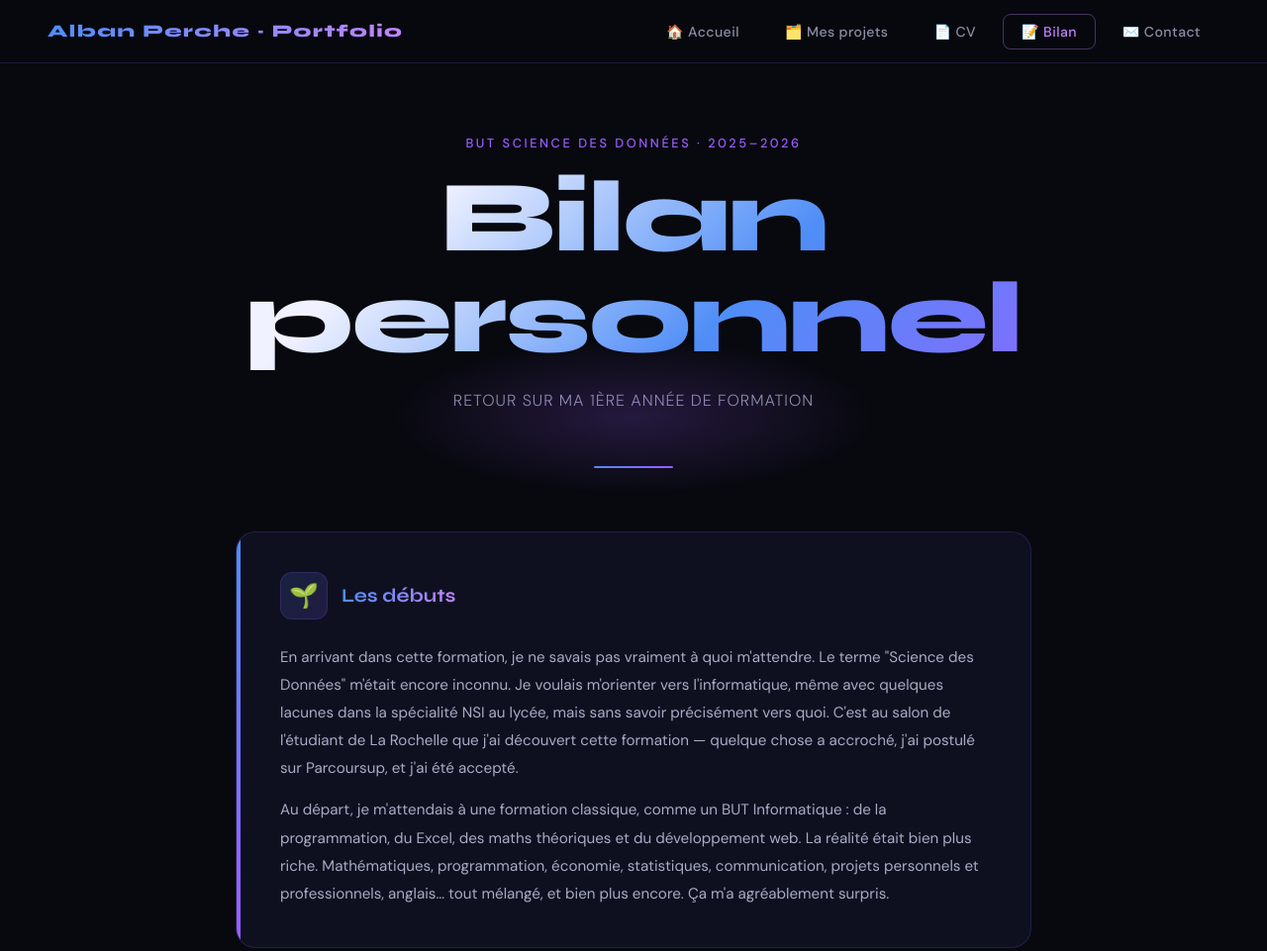
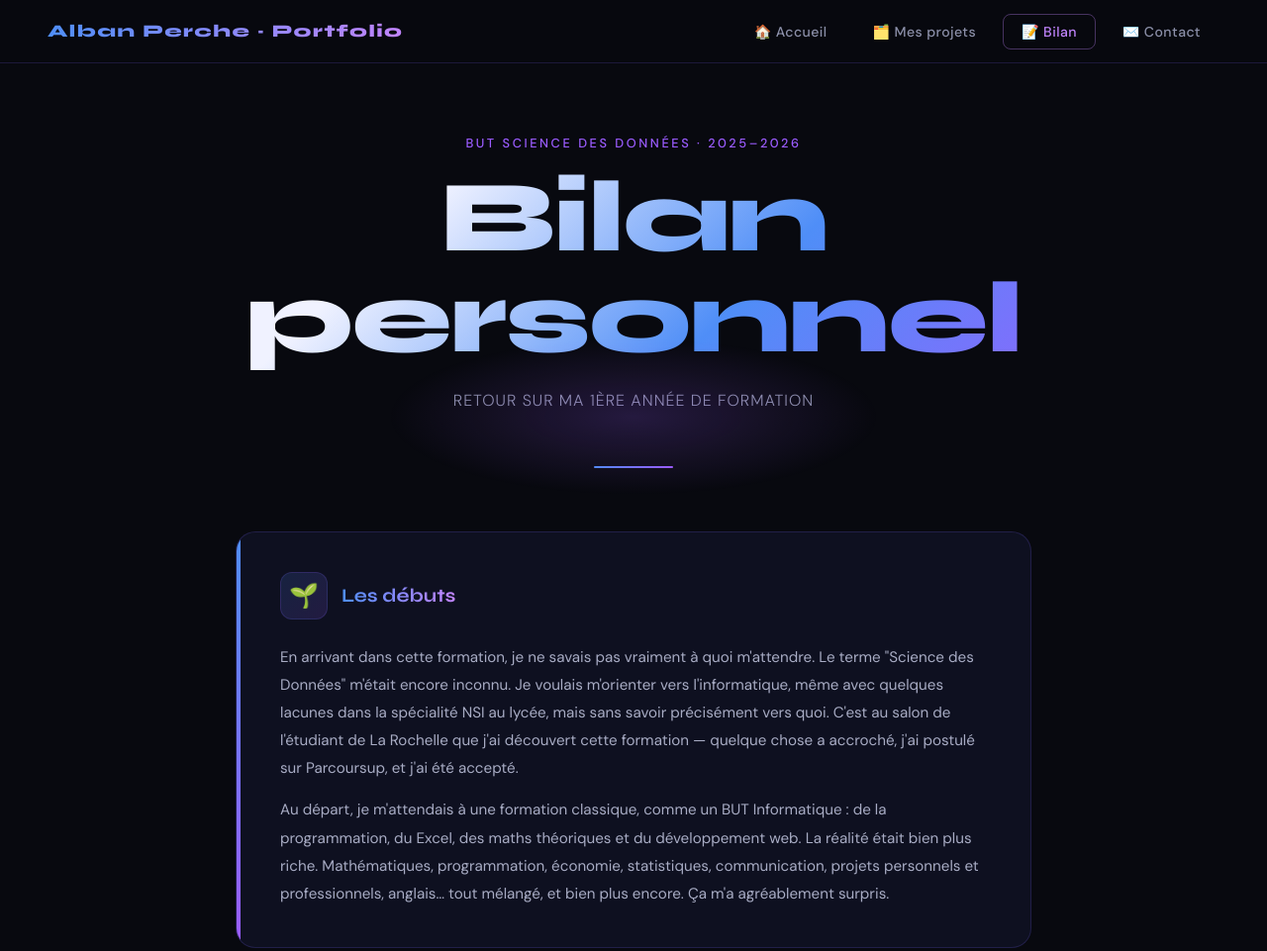
Before and after one commit to albanperche/albanperche.github.io, a plain HTML site: page bilan.html in a window 1280 px wide. Shown: the top 961 px of the page at 99% size. Drawn offline with Linux system fonts and the light colour scheme.

Commit message:
Update bilan.html

```diff
--- a/bilan.html
+++ b/bilan.html
@@ -242,7 +242,6 @@
   <div class="nav-links">
     <a href="index.html">🏠 Accueil</a>
     <a href="projets.html">🗂️ Mes projets</a>
-    <a href="cv.html">📄 CV</a>
     <a href="bilan.html" class="active">📝 Bilan</a>
     <a href="contact.html">✉️ Contact</a>
   </div>
```
